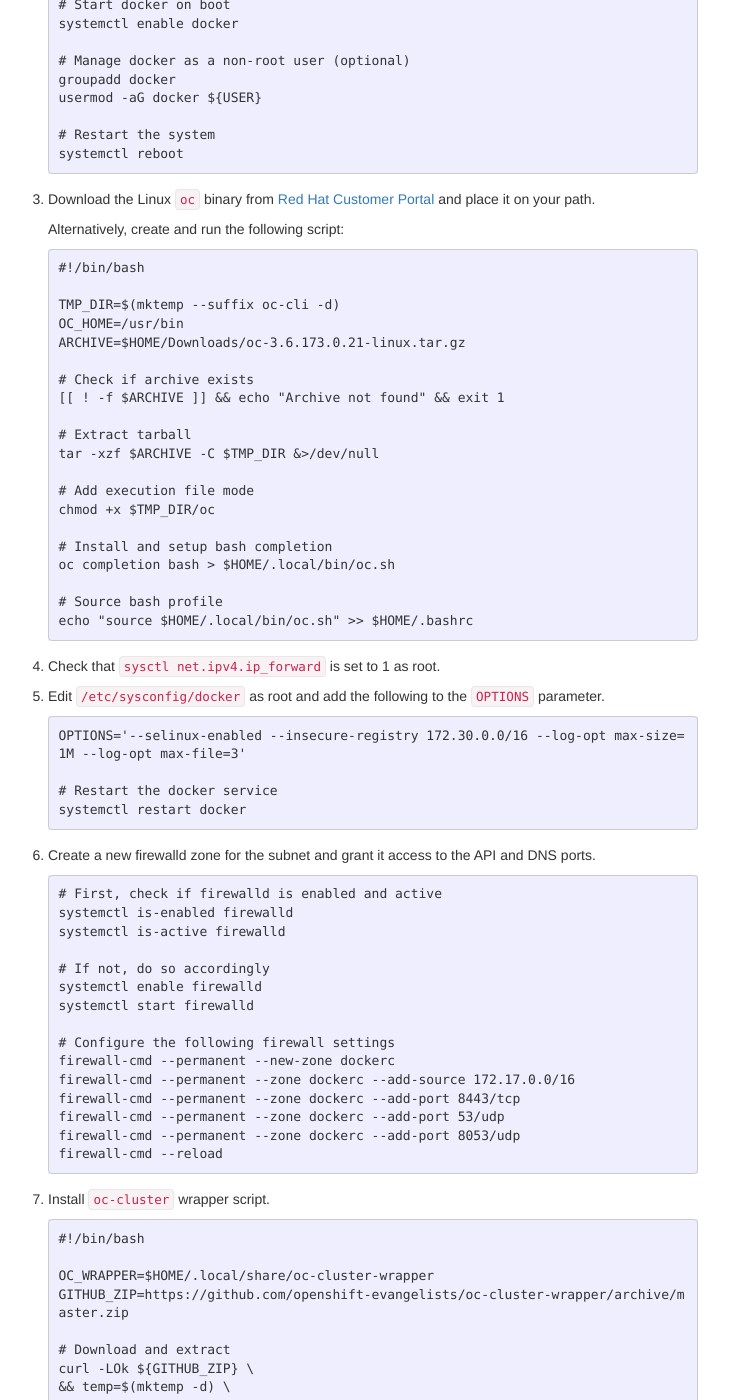
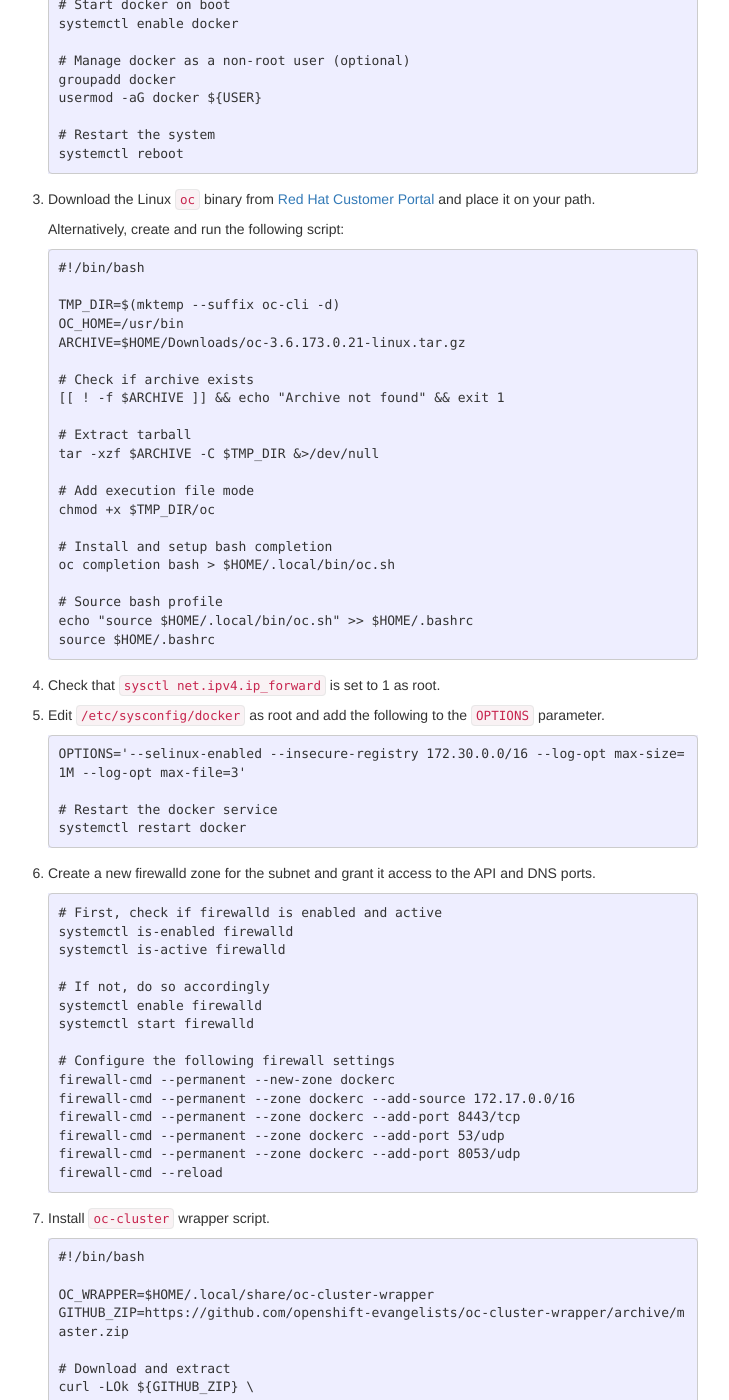
Before and after one commit to ecwpz91/ecwpz91.github.io, a Jekyll site: the page built from _posts/2017-09-08-CloudForms via OpenShift using Docker.md, in a window 1280 px wide and 1400 px high, scrolled down 851 px. Shown: the whole window, without its empty margins (282-1011 px from the left). Built offline with Jekyll 4.4.1, drawn with Linux system fonts in a browser that asks for light colours; nearby versions of some CDN libraries; some of the changed text lies outside the part shown.

```diff
--- a/_posts/2017-09-08-CloudForms via OpenShift using Docker.md
+++ b/_posts/2017-09-08-CloudForms via OpenShift using Docker.md
@@ -68,6 +68,7 @@
 
        # Source bash profile
        echo "source $HOME/.local/bin/oc.sh" >> $HOME/.bashrc
+       source $HOME/.bashrc
 
 4. Check that `sysctl net.ipv4.ip_forward` is set to 1 as root.
 
@@ -119,6 +120,8 @@
 
        # Source bash profile
        echo "source $HOME/.local/bin/oc-cluster.sh" >> $HOME/.bashrc
+       mkdir -p /home/msurbey/.oc/profiles/default
+       source $HOME/.bashrc
 
 8. Start the OpenShift cluster and make the default user a cluster administrator.
 
```
